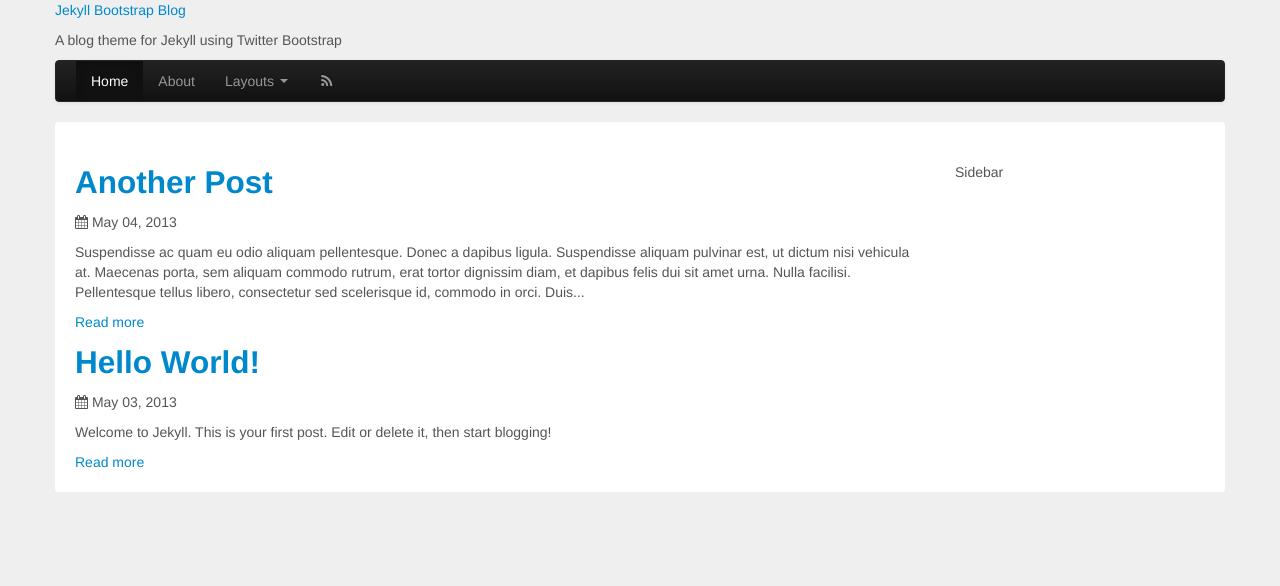
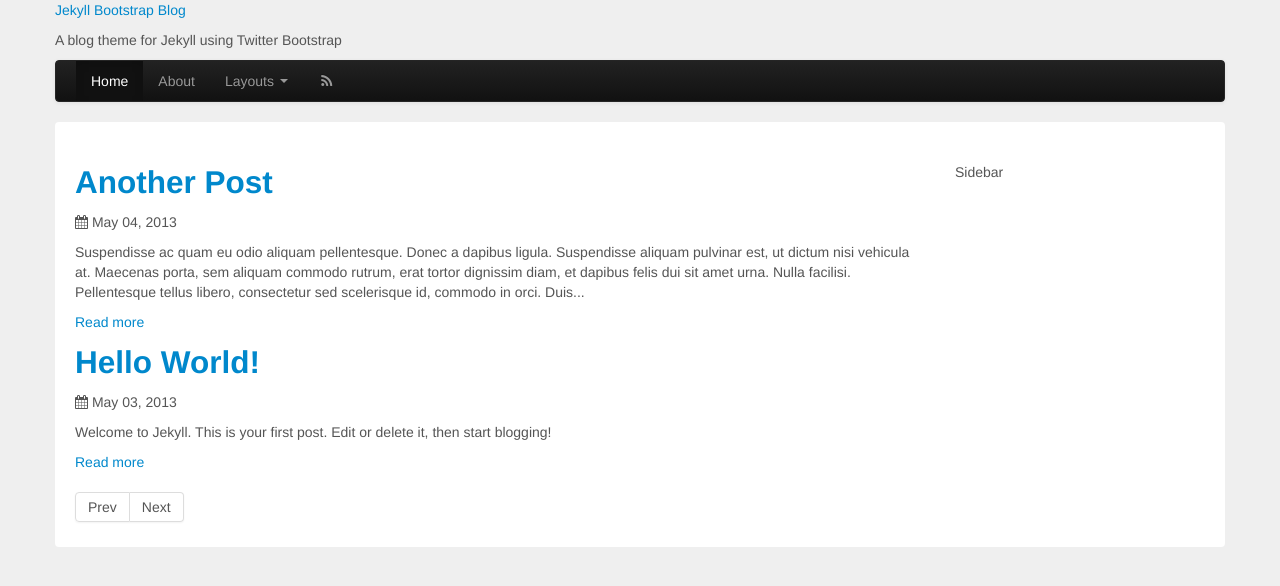
Before and after one commit to timani/jekyll-bootstrap-blog, a Jekyll site: the page built from index.html, in a window 1280 px wide. Shown: the top 586 px of the page. Built offline with Jekyll 4.4.1, drawn with Linux system fonts in a browser that asks for light colours; the list of posts is cut into pages by our own code.

Commit message:
Added pagination to homepage

```diff
--- a/index.html
+++ b/index.html
@@ -11,3 +11,24 @@
     </div>
 {% endfor %}
 </div>
+
+<div class="pagination">
+<ul>
+    {% if paginator.previous_page %}
+    {% if paginator.previous_page == 1 %}
+        <li><a href="{{ site.baseurl }}/">Prev</a></li>
+    {% else %}
+        <li><a href="{{ site.baseurl }}/page{{ paginator.previous_page }}">Prev</a></li>
+    {% endif %}
+    {% else %}
+        <li><span class="disabled">Prev</span></li>
+    {% endif %}
+
+
+    {% if paginator.next_page %}
+        <li><a href="{{ site.baseurl }}/page{{ paginator.next_page }}">Next</a></li>
+    {% else %}
+        <li><span class="disabled">Next</span></li>
+    {% endif %}
+</ul>
+</div>
```
